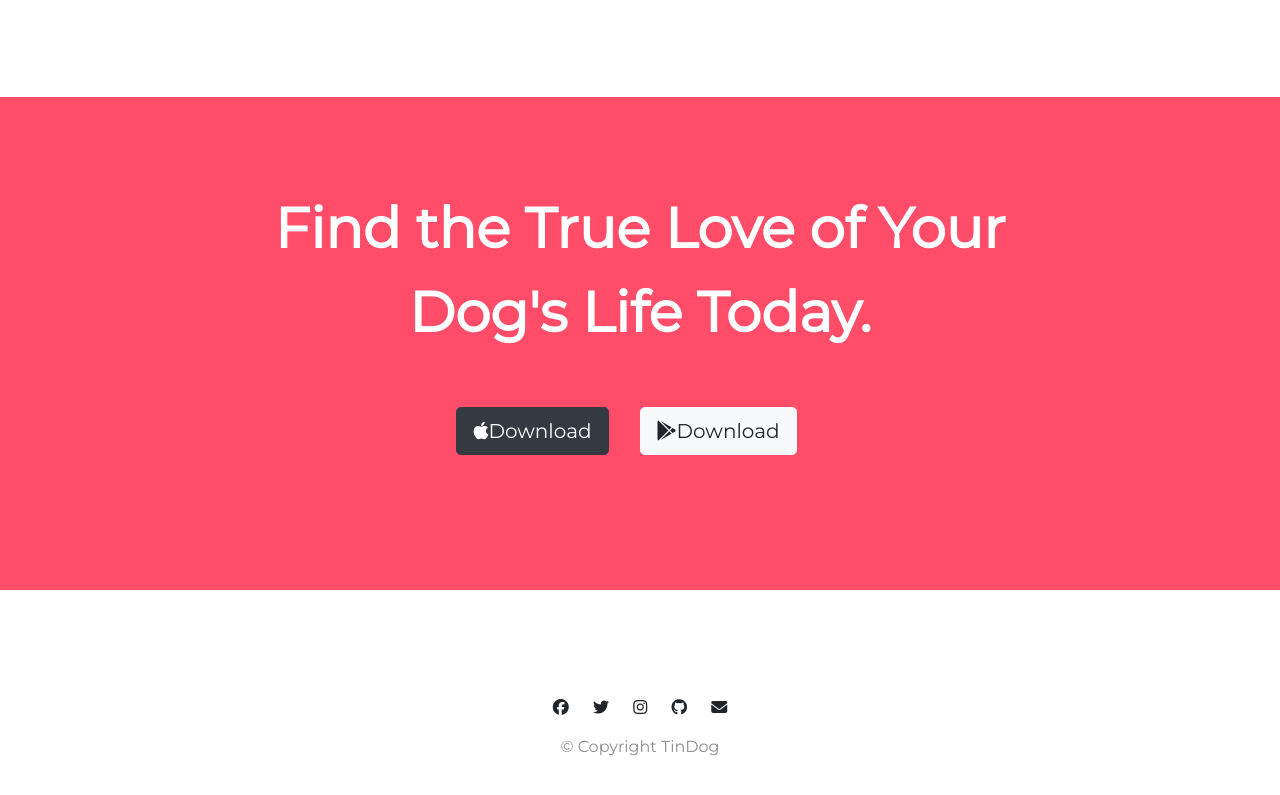
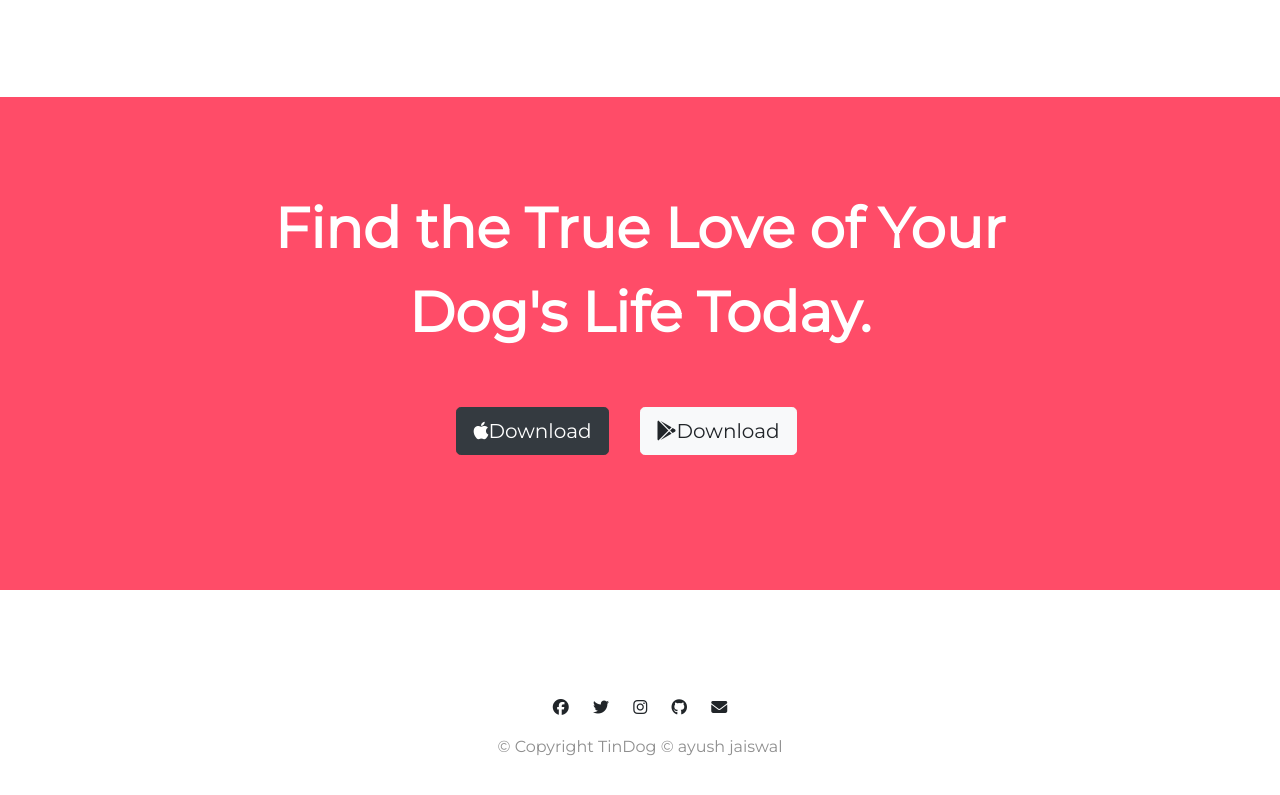
Before and after one commit to Ayush13032001/Tindog-project, a plain HTML site: page index.html in a window 1280 px wide. Shown: the part 2599-3394 px from the top of the page. Drawn offline with nearby package versions, Linux system fonts and the light colour scheme.

Commit message:
Update index.html

```diff
--- a/index.html
+++ b/index.html
@@ -233,7 +233,7 @@
     <i class="social-icon fa-brands fa-github"></i>
     <i class="social-icon fa-solid fa-envelope"></i>
 
-    <p>© Copyright TinDog</p>
+    <p>© Copyright TinDog © ayush jaiswal</p>
 
   </footer>
 
```
